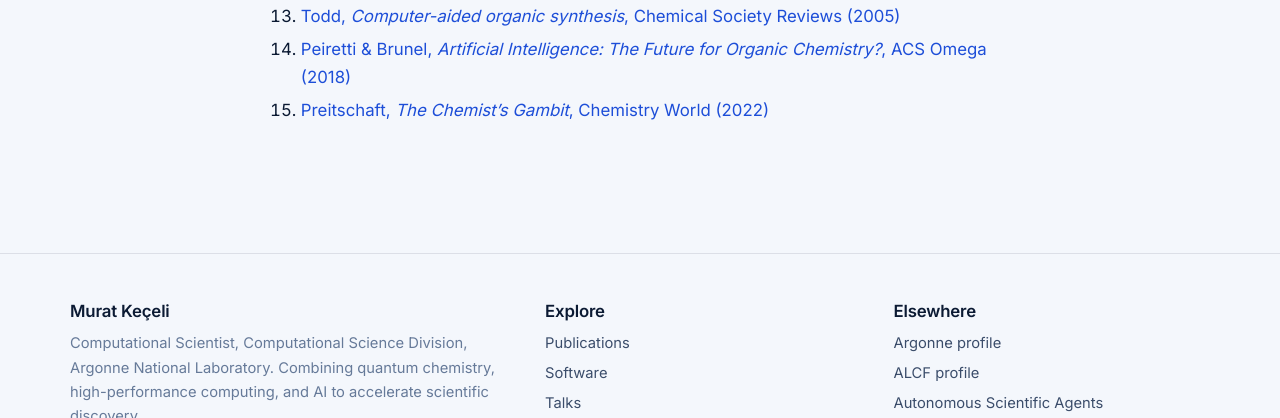
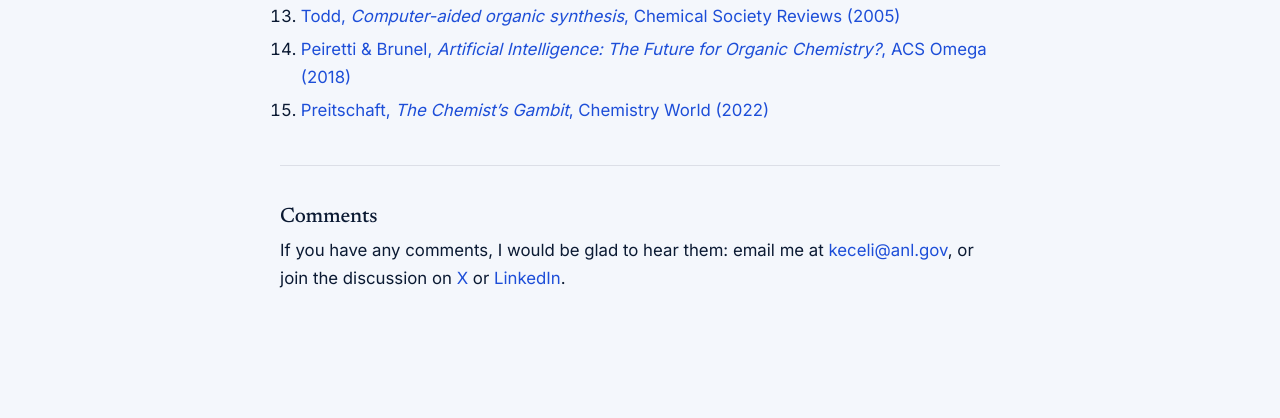
Before and after one commit to keceli/keceli.github.io, an Astro site: page /blog/chemistry-chess in a window 1280 px wide. Shown: the part 6141-6559 px from the top of the page. Built offline with nearby package versions, Linux system fonts and the light colour scheme; Astro itself is replaced by a stand-in of ours; no server answers.

Commit message:
Chess note: add comments section (email, X, LinkedIn)

```diff
--- a/src/content/posts/chemistry-chess.md
+++ b/src/content/posts/chemistry-chess.md
@@ -145,3 +145,9 @@ So the analogy isn't new, but this is my personal reflection on what it might me
 13. [Todd, *Computer-aided organic synthesis*, Chemical Society Reviews (2005)](https://doi.org/10.1039/B104620A)
 14. [Peiretti & Brunel, *Artificial Intelligence: The Future for Organic Chemistry?*, ACS Omega (2018)](https://doi.org/10.1021/acsomega.8b01773)
 15. [Preitschaft, *The Chemist's Gambit*, Chemistry World (2022)](https://www.chemistryworld.com/opinion/the-chemists-gambit/4014412.article)
+
+---
+
+### Comments
+
+If you have any comments, I would be glad to hear them: email me at [keceli@anl.gov](mailto:keceli@anl.gov), or join the discussion on [X](https://x.com/hpc4science/status/2116027791015870537?a=2Kv3LFqYe6HhQs3Y9G4) or [LinkedIn](https://lnkd.in/p/gYmEkRwi).
```
